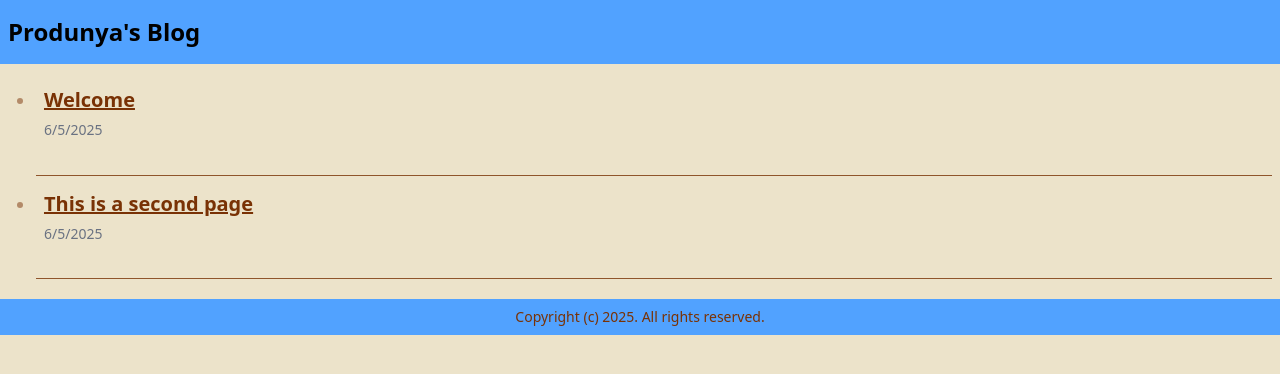
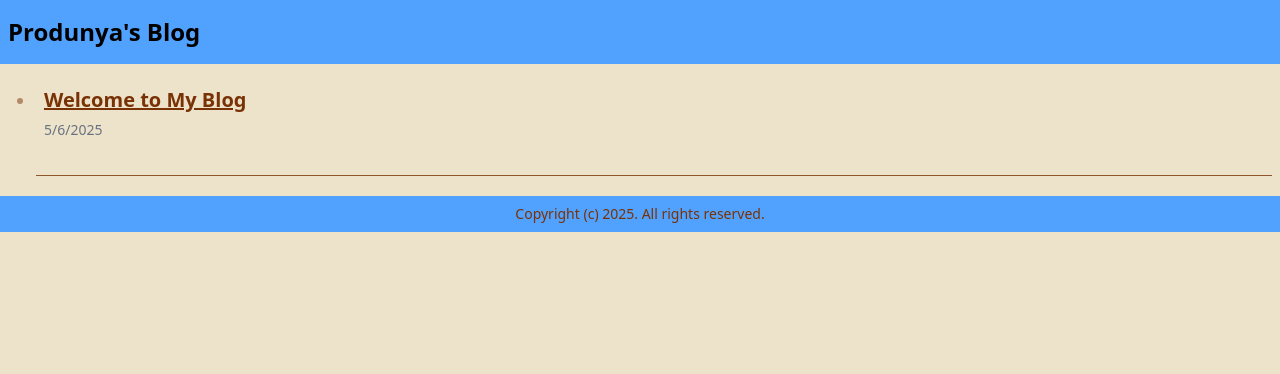
Before and after one commit to PDgaming/Produnya-Dehingia-Blog, a SvelteKit app: page / in a window 1280 px wide. Shown: the top 374 px of the page. Built offline with nearby package versions, Linux system fonts and the light colour scheme.

Commit message:
ready for publishing.

```diff
--- a/src/posts/Blog Posts/create-a-link.md
+++ /dev/null
@@ -1,11 +0,0 @@
-<!-- {"title": "This is a second page", "slug": "this-is-a-second-page", "date": "2025-06-5"} -->
-
-# This is a second page
-
-## Creating Links in Markdown
-
-In this post, I'll show you how to create links in Markdown. Links are essential for connecting your content to other resources, whether they're external websites or other sections of your document.
-
-### Basic Link Syntax
-
-The basic syntax for creating a link in Markdown is quite simple:
--- /dev/null
+++ b/src/posts/Blog Posts/welcome-to-my-blog.md
@@ -0,0 +1,21 @@
+<!-- {"title": "Welcome to My Blog", "slug": "welcome-to-my-blog", "date": "2025-05-06"}-->
+
+### Hey there!
+
+First off, thanks for stopping by. Whether you landed here by accident or followed a breadcrumb trail of links and curiosity, I’m glad you’re here.
+
+This blog is something I’ve been meaning to start for a while—a space to share thoughts, dive into specific problems (and hopefully solve them), and occasionally go on a passionate rant about something I just watched or experienced. Think of it as a mix of useful insights and casual commentary—kind of like that one friend who’s always got a fix for your tech issue _and_ a hot take on the latest Netflix show.
+
+So, what can you expect?
+
+- **Solutions to Specific Problems**: Ever Googled something and couldn’t find a clear answer? I’ll be tackling those kinds of problems here—breaking them down, explaining them simply, and offering real solutions.
+- **Opinions and Personal Takes**: Whether it’s about life, society, trends, or that thing everyone’s suddenly obsessed with, I’ll share my honest (and hopefully thoughtful) perspective.
+- **Movie & TV Show Reviews**: I watch stuff. Sometimes too much stuff. If a film or series makes me think, laugh, or question my existence, it’s probably going to end up here.
+
+I don’t have all the answers, and I’m not trying to be the smartest person in the room. But I do believe in sharing what I know, being open to discussion, and enjoying the process of learning and expressing. If any of that sounds like your kind of vibe, stick around. I’d love to hear your thoughts too—comments, feedback, topic ideas... bring it on.
+
+Here’s to the start of something new. Let’s make it interesting.
+
+Catch you in the next post!
+
+— Produnya's Blog
--- a/src/routes/+page.server.ts
+++ b/src/routes/+page.server.ts
@@ -13,20 +13,17 @@ export async function load() {
                 .filter(file => file.endsWith('.md'))
                 .map(async (file) => {
                     const content = await readFile(join(postsDir, file), 'utf-8');
-                    const slug = file.replace(/\.md$/, '');
-                    const { title, date } = extractFrontmatter(content);
+                    const metadata = extractMetadata(content)
 
                     return {
-                        slug,
-                        title: title || slug,
-                        date: date || new Date().toISOString(),
+                        metadata,
                         content: marked(content)
                     };
                 })
         );
 
         // Sort posts by date, newest first
-        posts.sort((a, b) => new Date(b.date).getTime() - new Date(a.date).getTime());
+        posts.sort((a, b) => new Date(b.metadata.date).getTime() - new Date(a.metadata.date).getTime());
 
         return {
             posts
@@ -36,15 +33,14 @@ export async function load() {
     }
 }
 
-function extractFrontmatter(content: string) {
+function extractMetadata(content: string) {
     const metadata: { [key: string]: string } = {};
     const commentMatch = content.match(/<!--\s*({[\s\S]*?})\s*-->/);
 
     if (commentMatch) {
         try {
             const metadataStr = commentMatch[1];
-            const parsed = JSON.parse(metadataStr);
-            return parsed;
+            return JSON.parse(metadataStr);
         } catch (err) {
             console.error('Failed to parse metadata:', err);
             return {};
--- a/src/routes/+page.svelte
+++ b/src/routes/+page.svelte
@@ -3,19 +3,20 @@
 	import { base } from '$app/paths';
 
 	export let data;
+	const { posts } = data;
 </script>
 
 <div class="prose prose-lg max-w-none">
 	<ul class="space-y-4">
 		{#each data.posts as post}
 			<li class="border-b pb-4">
-				<a href="/{post.slug}" class="text-xl font-semibold hover:text-yellow-700">
-					{post.title.replaceAll('-', ' ').charAt(0).toUpperCase() +
-						post.title.replaceAll('-', ' ').slice(1)}
+				<a href="/{post.metadata.slug}" class="text-xl font-semibold hover:text-yellow-700">
+					{post.metadata.title.replaceAll('-', ' ').charAt(0).toUpperCase() +
+						post.metadata.title.replaceAll('-', ' ').slice(1)}
 				</a>
-				{#if post.date}
+				{#if post.metadata.date}
 					<p class="mt-1 text-sm text-gray-500">
-						{new Date(post.date).toLocaleDateString()}
+						{new Date(post.metadata.date).toLocaleDateString()}
 					</p>
 				{/if}
 			</li>
--- a/src/routes/[slug]/+page.server.ts
+++ b/src/routes/[slug]/+page.server.ts
@@ -2,12 +2,31 @@ import { readFileSync } from 'fs';
 import { join } from 'path';
 import { marked } from 'marked';
 
-export async function load({ params }) {
+function extractMetadata(content: string) {
+    const metadata: { [key: string]: string } = {};
+    const commentMatch = content.match(/<!--\s*({[\s\S]*?})\s*-->/);
+
+    if (commentMatch) {
+        try {
+            const metadataStr = commentMatch[1];
+            return JSON.parse(metadataStr);
+        } catch (err) {
+            console.error('Failed to parse metadata:', err);
+            return {};
+        }
+    }
+
+    return metadata;
+}
+
+export async function load({ params }: { params: { slug: string } }) {
     const { slug } = params;
     const filePath = join('src/posts/Blog Posts', `${slug}.md`);
     const content = readFileSync(filePath, 'utf-8');
+    const metadata = extractMetadata(content);
 
     return {
-        content: marked(content)
+        content: marked(content),
+        metadata
     };
 }
--- a/src/routes/[slug]/+page.svelte
+++ b/src/routes/[slug]/+page.svelte
@@ -1,8 +1,17 @@
 <script lang="ts">
 	import { page } from '$app/stores';
 	export let data;
+	const { content, metadata } = data;
 </script>
 
-<div class="prose prose-lg max-w-none">
-	{@html data.content}
+<div class="prose prose-lg bg-base-300 max-w-none rounded-xl p-2">
+	<div class="metadata">
+		<h1>{metadata.title}</h1>
+		{new Date(metadata.date).toLocaleDateString('en-US', {
+			day: 'numeric',
+			month: 'long',
+			year: 'numeric'
+		})}
+	</div>
+	{@html content}
 </div>
```
Also changed, not shown: src/posts/Blog Posts/Welcome.md (deleted, +0 -49 lines), src/posts/.obsidian/workspace.json.
